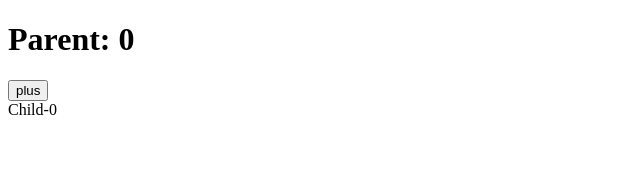
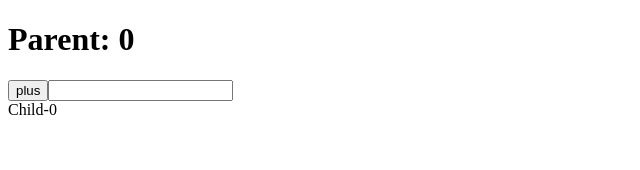
Before and after one commit to jiyun03/useMemo-useCallback, a React (Create React App) app: page / in a window 1280 px wide. Shown: the top 170 px of the page, without its empty margins (0-640 px from the left). Built offline with nearby package versions, Linux system fonts and the light colour scheme.

Commit message:
부모 input 추가 - 메모이제이션 처리해놓으면 자식 컴포넌트와 상관이 없는 부모의 스테이트값 변경시에도 재랜더링 막아줌

```diff
--- a/src/App.js
+++ b/src/App.js
@@ -2,13 +2,19 @@ import Child from "./Child";
 import { useState } from "react";
 
 function App() {
+  console.log("Parent");
   const [Counter, setCounter] = useState(0);
-  console.log("Parent");
+  const [Input, setInput] = useState("");
 
   return (
     <div className="App">
       <h1>Parent: {Counter}</h1>
       <button onClick={() => setCounter(Counter + 1)}>plus</button>
+      <input
+        type="text"
+        value={Input}
+        onChange={(e) => setInput(e.target.value)}
+      />
       <Child Counter={Counter} />
     </div>
   );
```
